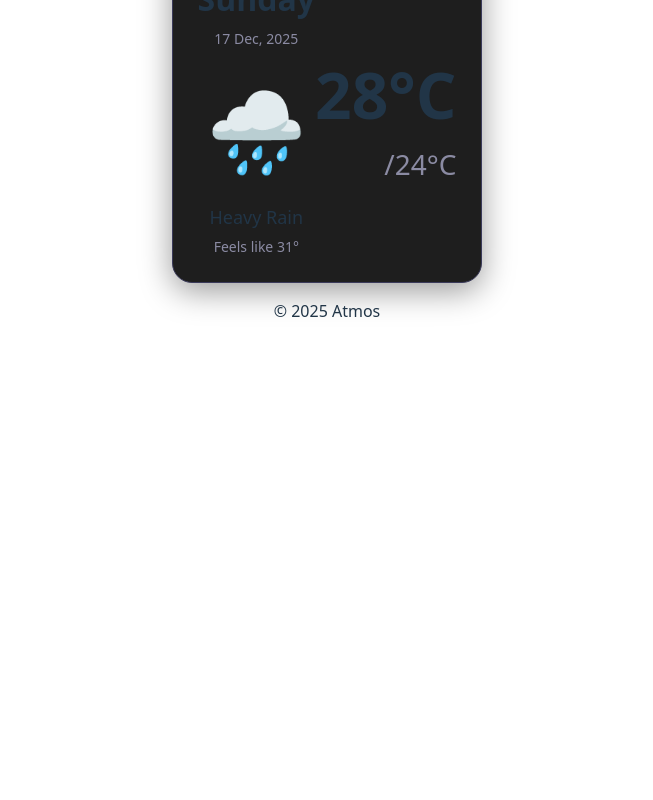
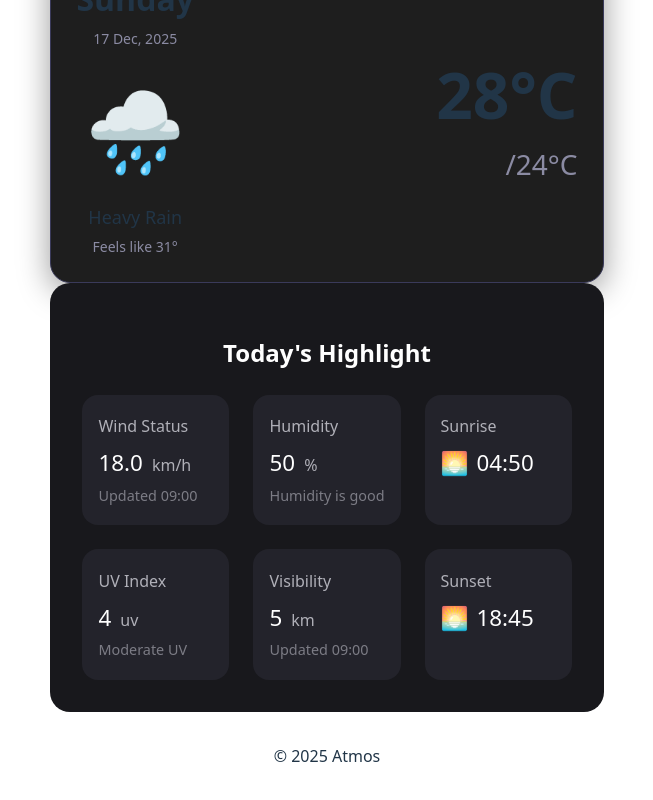
Before and after one commit to MartinPersson-Lexicon/Atmos, a React (Vite) app: page / in a window 1280 px wide. Shown: the part 728-1528 px from the top of the page, without its empty margins (313-966 px from the left). Before the commit the page ends 1099 px from the top, so only its background shows below. Built offline with nearby package versions, Linux system fonts and the light colour scheme.

Commit message:
Added cardtwowidget

```diff
--- /dev/null
+++ b/src/components/CardTwoWidget.css
@@ -0,0 +1,58 @@
+.card-two {
+  background: #18181c;
+  border-radius: 20px;
+  padding: 2rem;
+  color: #fff;
+  margin-bottom: 2rem;
+}
+
+.card-two__title {
+  font-size: 1.5rem;
+  font-weight: 600;
+  margin-bottom: 1.5rem;
+}
+
+.card-two__grid {
+  display: grid;
+  grid-template-columns: repeat(3, 1fr);
+  gap: 1.5rem;
+}
+
+.card-two__item {
+  background: #23232b;
+  border-radius: 16px;
+  padding: 1.2rem 1rem;
+  display: flex;
+  flex-direction: column;
+  align-items: flex-start;
+  min-width: 0;
+}
+
+.card-two__label {
+  font-size: 1rem;
+  color: #b0b0b8;
+  margin-bottom: 0.5rem;
+}
+
+.card-two__value {
+  font-size: 1.4rem;
+  font-weight: 500;
+  margin-bottom: 0.3rem;
+}
+
+.card-two__unit {
+  font-size: 1rem;
+  color: #b0b0b8;
+  margin-left: 0.2rem;
+}
+
+.card-two__desc {
+  font-size: 0.9rem;
+  color: #7c7c85;
+}
+
+.card-two__icon-value {
+  display: flex;
+  align-items: center;
+  gap: 0.5rem;
+}
--- /dev/null
+++ b/src/components/CardTwoWidget.jsx
@@ -0,0 +1,48 @@
+import "./CardTwoWidget.css";
+import React from "react";
+
+const CardTwoWidget = ({ wind, humidity, uvIndex, visibility, sunrise, sunset }) => {
+  return (
+    <div className="card-two">
+      <h2 className="card-two__title">Today's Highlight</h2>
+      <div className="card-two__grid">
+        {/* Top Row */}
+        <div className="card-two__item">
+          <div className="card-two__label">Wind Status</div>
+          <div className="card-two__value">{wind.value} <span className="card-two__unit">{wind.unit}</span></div>
+          <div className="card-two__desc">Updated {wind.time}</div>
+        </div>
+        <div className="card-two__item">
+          <div className="card-two__label">Humidity</div>
+          <div className="card-two__value">{humidity.value} <span className="card-two__unit">%</span></div>
+          <div className="card-two__desc">{humidity.desc}</div>
+        </div>
+        <div className="card-two__item">
+          <div className="card-two__label">Sunrise</div>
+          <div className="card-two__value card-two__icon-value">
+            <span role="img" aria-label="sunrise">🌅</span> {sunrise}
+          </div>
+        </div>
+        {/* Bottom Row */}
+        <div className="card-two__item">
+          <div className="card-two__label">UV Index</div>
+          <div className="card-two__value">{uvIndex.value} <span className="card-two__unit">uv</span></div>
+          <div className="card-two__desc">{uvIndex.desc}</div>
+        </div>
+        <div className="card-two__item">
+          <div className="card-two__label">Visibility</div>
+          <div className="card-two__value">{visibility.value} <span className="card-two__unit">km</span></div>
+          <div className="card-two__desc">Updated {visibility.time}</div>
+        </div>
+        <div className="card-two__item">
+          <div className="card-two__label">Sunset</div>
+          <div className="card-two__value card-two__icon-value">
+            <span role="img" aria-label="sunset">🌅</span> {sunset}
+          </div>
+        </div>
+      </div>
+    </div>
+  );
+};
+
+export default CardTwoWidget;
--- a/src/pages/Home.jsx
+++ b/src/pages/Home.jsx
@@ -1,14 +1,33 @@
 import "../App.css";
+
 
 import { useState } from "react";
 import Sidebar from "../components/Sidebar/Sidebar";
 import CordOneHeader from "../components/card-one-header/CardOneHeader";
 import WeatherCard from "../components/weather-card/WeatherCard";
+import CardTwoWidget from "../components/CardTwoWidget";
+import WeatherModel from "../models/WeatherModel";
+import { SMHI_PARAMETERS_MAP } from "../models/SMHIParameters";
 
 export default function Home() {
   const [theme, setTheme] = useState("dark");
   const [searchQuery, setSearchQuery] = useState("");
   const [activeNav, setActiveNav] = useState("dashboard");
+
+  // Example: Map WeatherModel and SMHI_PARAMETERS_MAP to CardTwo props
+
+  // Convert wind speed from m/s to km/h (1 m/s = 3.6 km/h)
+  const windValue = (WeatherModel.Vindhastighet * 3.6).toFixed(1);
+  const windUnit = 'km/h';
+  const humidityValue = WeatherModel.RelativLuftfuktighet;
+  const humidityUnit = '%';
+  // UV index and visibility are not in your model, so use placeholders or extend your model as needed
+  const uvIndexValue = 4; // Placeholder
+  const uvIndexDesc = 'Moderate UV'; // Placeholder
+  const visibilityValue = 5; // Placeholder (km)
+  const visibilityTime = '09:00'; // 24h format
+  const sunrise = '04:50'; // 24h format
+  const sunset = '18:45'; // 24h format
 
   return (
     <div className={`app-container ${theme}`}>
@@ -27,7 +46,16 @@ export default function Home() {
             <WeatherCard />
           </div>
 
-          <div className="right-column"></div>
+          <div className="right-column">
+            <CardTwoWidget
+              wind={{ value: windValue, unit: windUnit, time: visibilityTime }}
+              humidity={{ value: humidityValue, desc: 'Humidity is good' }}
+              uvIndex={{ value: uvIndexValue, desc: uvIndexDesc }}
+              visibility={{ value: visibilityValue, time: visibilityTime }}
+              sunrise={sunrise}
+              sunset={sunset}
+            />
+          </div>
         </div>
       </main>
     </div>
```
Also changed, not shown: src/components/card-one-header/CardOneWidget.jsx (added, +11 -0 lines).
